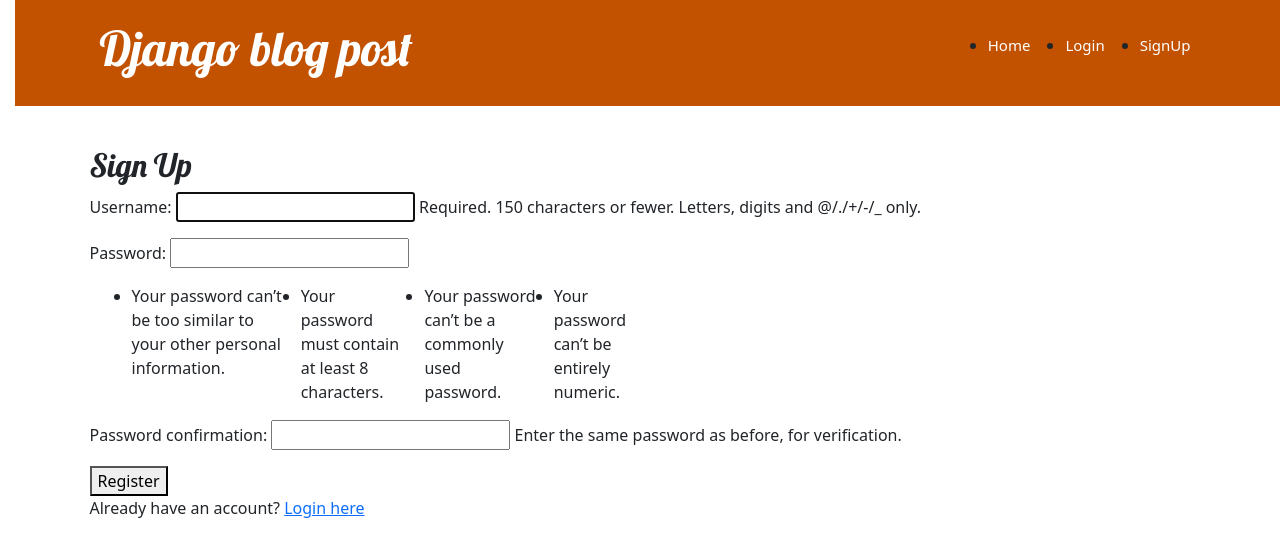
After one commit to shivam-bind/My-Project, a Django app: page /accounts/signup/ in a window 1280 px wide. The commit adds this page. Shown: the top 557 px of the page. Run offline with Django 5.2, Linux system fonts and the light colour scheme.

Commit message:
add signup form

```diff
--- a/blog/static/css/blog.css
+++ b/blog/static/css/blog.css
@@ -121,7 +121,3 @@ ul > li {
     margin: 0;
 
 }
-
-.newPost {
-    display: flex;
-}
--- a/blog/templates/blog/base.html
+++ b/blog/templates/blog/base.html
@@ -42,7 +42,7 @@
                                 </li>
                                 {% else %}
                             <li><a href="{% url 'login' %}">Login</a></li>
-                            {% comment %} <li><a href="{% url 'signup' %}">Sign Up</a></li> {% endcomment %}
+                            <li><a href="{% url 'signup' %}">SignUp</a></li>
                         {% endif %}
                     </ul>
                 </nav>
--- /dev/null
+++ b/blog/templates/registration/signup.html
@@ -0,0 +1,11 @@
+{% extends 'blog/base.html' %}
+
+{% block content %}
+  <h2>Sign Up</h2>
+  <form method="post">
+    {% csrf_token %}
+    {{ form.as_p }}
+    <button type="submit">Register</button>
+  </form>
+  <p>Already have an account? <a href="{% url 'login' %}">Login here</a></p>
+{% endblock %}
--- a/blog/views.py
+++ b/blog/views.py
@@ -3,6 +3,7 @@ from django.utils import timezone
 from .models import Post
 from .forms import PostForm
 from django.contrib.auth.decorators import login_required
+from django.contrib.auth.forms import UserCreationForm
 
 def post_list(request):
     posts = Post.objects.filter(published_date__lte=timezone.now()).order_by('published_date')
@@ -28,6 +29,18 @@ def post_new(request):
     return render(request, 'blog/post_edit.html', {'form': form})
 
 
+
+def signup_view(request):
+    if request.method == 'POST':
+        form = UserCreationForm(request.POST)
+        if form.is_valid():
+            form.save()
+            return redirect('login')  # redirect to login after successful signup
+    else:
+        form = UserCreationForm()
+    return render(request, 'registration/signup.html', {'form': form})
+
+@login_required
 def post_edit(request, pk):
     post = get_object_or_404(Post, pk=pk)
     if request.method == "POST":
--- a/webPages/settings.py
+++ b/webPages/settings.py
@@ -26,8 +26,8 @@ SECRET_KEY = 'django-insecure-yzl6a4cmn#)zb0n9=_ltg3q%e)0kuax*gd0$i50q)wga+x(_80
 # SECURITY WARNING: don't run with debug turned on in production!
 DEBUG = True
 
-ALLOWED_HOSTS = ['shivam7986.pythonanywhere.com']
-
+ALLOWED_HOSTS = []
+# 'shivam7986.pythonanywhere.com'
 
 # Application definition
 
--- a/webPages/urls.py
+++ b/webPages/urls.py
@@ -16,9 +16,11 @@ Including another URLconf
 """
 from django.contrib import admin
 from django.urls import path,include
+from blog.views import signup_view
 
 urlpatterns = [
     path('admin/', admin.site.urls),
+    path('accounts/signup/', signup_view, name='signup'),
     path('',include('blog.urls')),
     path('accounts/', include('django.contrib.auth.urls')),
 ]
```
Also changed, not shown: db.sqlite3.
